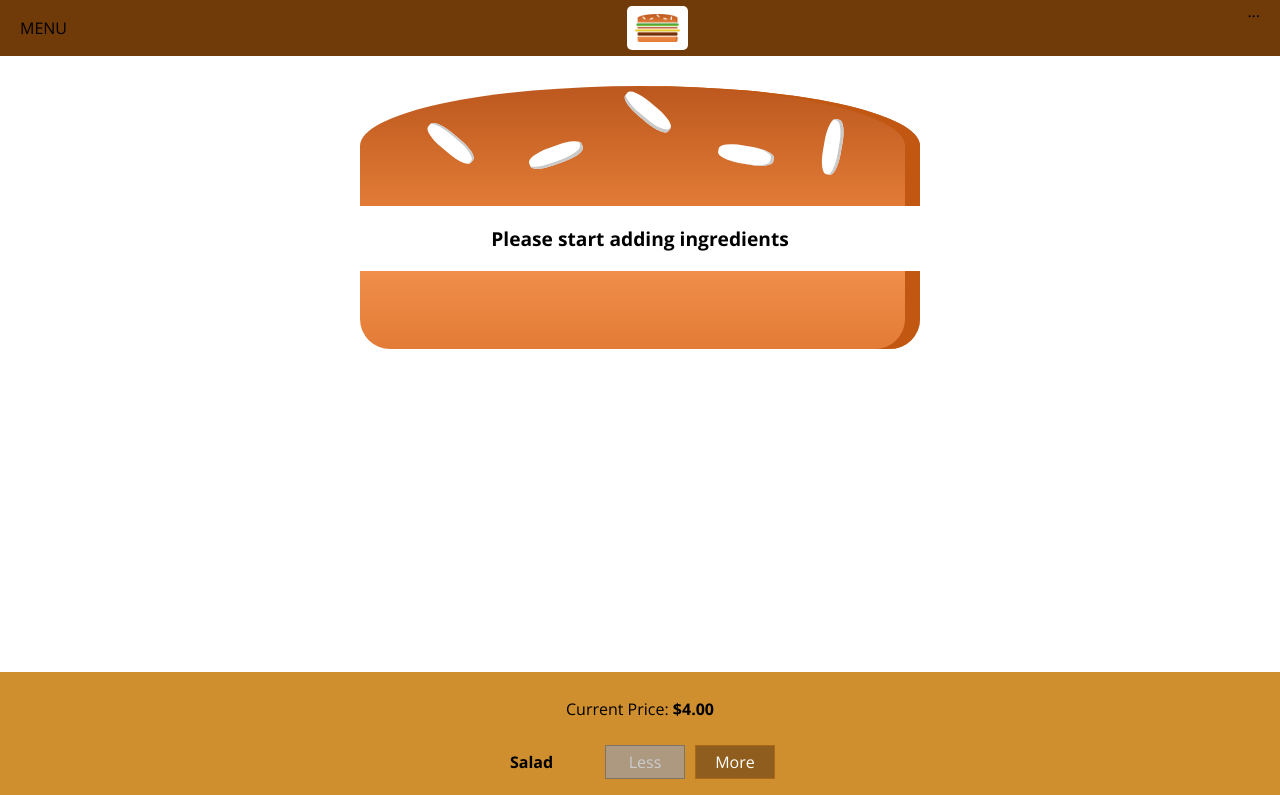
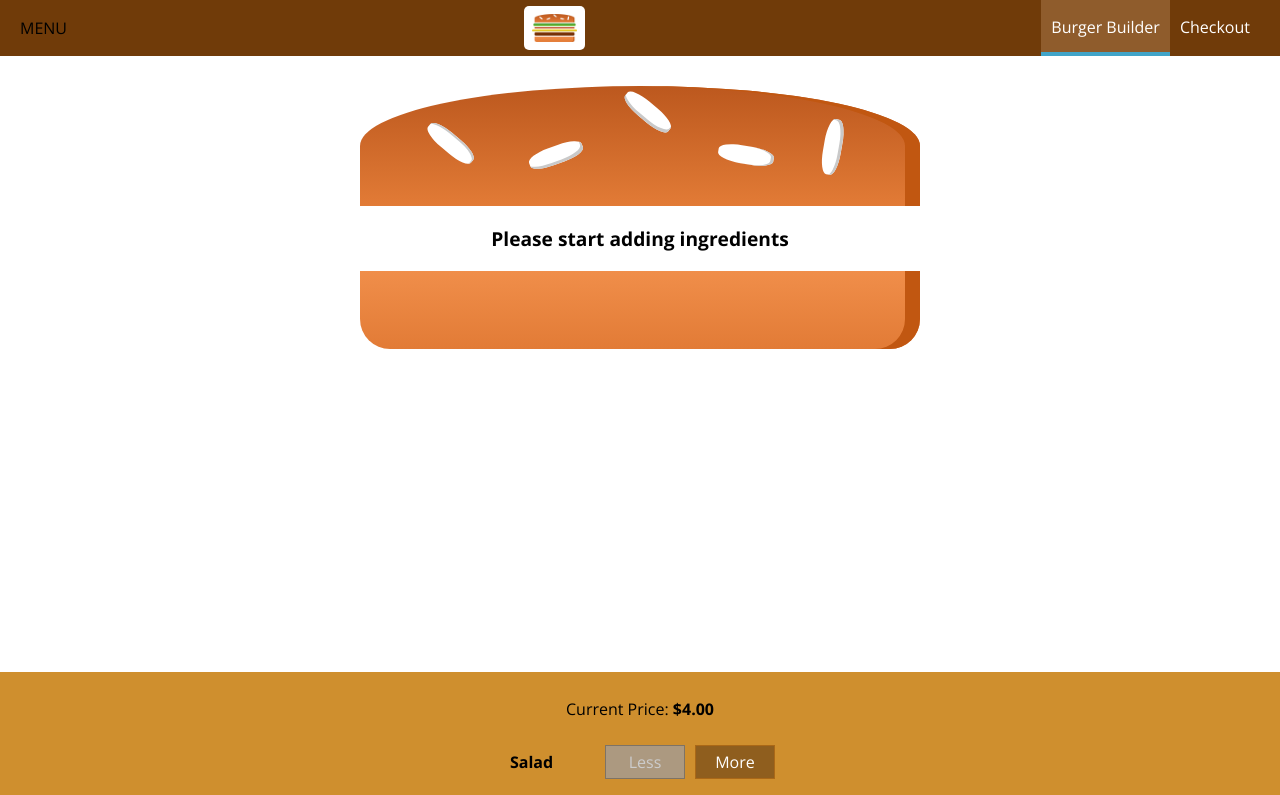
Before and after one commit to MarceloBorgesP/burger-builder, a React (Create React App) app: page / in a window 1280 px wide. Shown: the top 795 px of the page. Built offline with nearby package versions, Linux system fonts and the light colour scheme.

Commit message:
Add Navigation in the toolbar

```diff
--- /dev/null
+++ b/src/components/Navigation/NavigationItems/NavigationItem/NavigationItem.js
@@ -0,0 +1,12 @@
+import React from 'react';
+import classes from './NavigationItem.module.css';
+
+const navigationItem = props => (
+  <li className={classes.NavigationItem}>
+    <a href={props.link} className={props.active ? classes.active : null}>
+      {props.children}
+    </a>
+  </li>
+);
+
+export default navigationItem;
--- /dev/null
+++ b/src/components/Navigation/NavigationItems/NavigationItem/NavigationItem.module.css
@@ -0,0 +1,25 @@
+.NavigationItem {
+  margin: 0;
+  box-sizing: border-box;
+  display: flex;
+  height: 100%;
+  align-items: center;
+}
+
+.NavigationItem a {
+  color: white;
+  text-decoration: none;
+  height: 100%;
+  padding: 16px 10px;
+  border-bottom: 4px solid transparent;
+  box-sizing: border-box;
+  display: block;
+}
+
+.NavigationItem a:hover,
+.NavigationItem a:active,
+.NavigationItem a.active {
+  background-color: #8f5c2c;
+  border-bottom: 4px solid #40a4c8;
+  color: white;
+}
--- /dev/null
+++ b/src/components/Navigation/NavigationItems/NavigationItems.js
@@ -0,0 +1,14 @@
+import React from 'react';
+import NavigationItem from './NavigationItem/NavigationItem';
+import classes from './NavigationItems.module.css';
+
+const navigationItems = () => (
+  <ul className={classes.NavigationItems}>
+    <NavigationItem link="/" active>
+      Burger Builder
+    </NavigationItem>
+    <NavigationItem link="/">Checkout</NavigationItem>
+  </ul>
+);
+
+export default navigationItems;
--- /dev/null
+++ b/src/components/Navigation/NavigationItems/NavigationItems.module.css
@@ -0,0 +1,8 @@
+.NavigationItems {
+  margin: 0;
+  padding: 0;
+  list-style: none;
+  display: flex;
+  align-items: center;
+  height: 100%;
+}
--- a/src/components/Navigation/Toolbar/Toolbar.js
+++ b/src/components/Navigation/Toolbar/Toolbar.js
@@ -1,12 +1,15 @@
 import React from 'react';
 import classes from './Toolbar.module.css';
 import Logo from './../../Logo/Logo';
+import NavigationItems from './../NavigationItems/NavigationItems';
 
 const toolbar = props => (
   <header className={classes.Toolbar}>
     <div>MENU</div>
     <Logo />
-    <nav>...</nav>
+    <nav>
+      <NavigationItems />
+    </nav>
   </header>
 );
 
```
